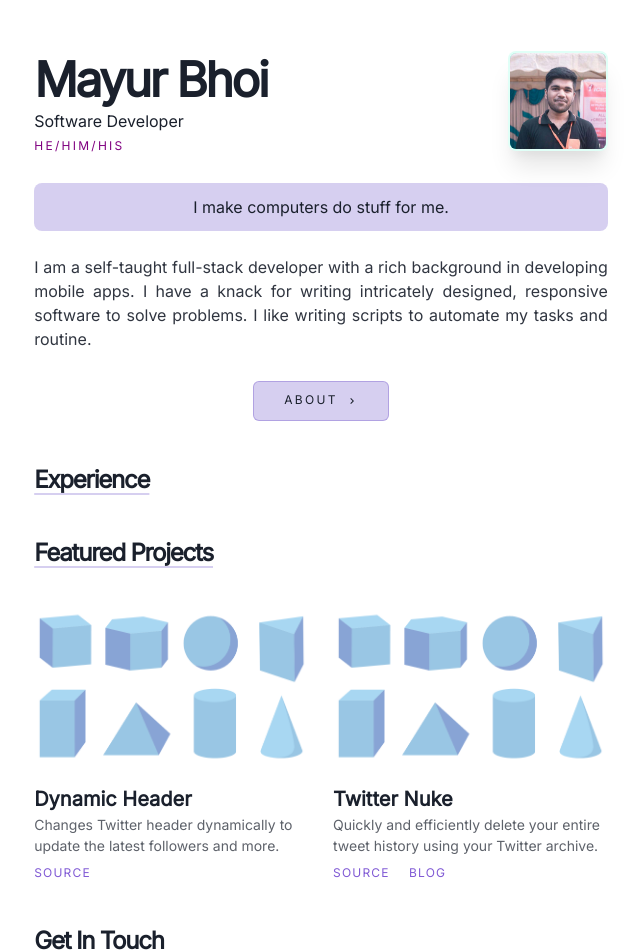
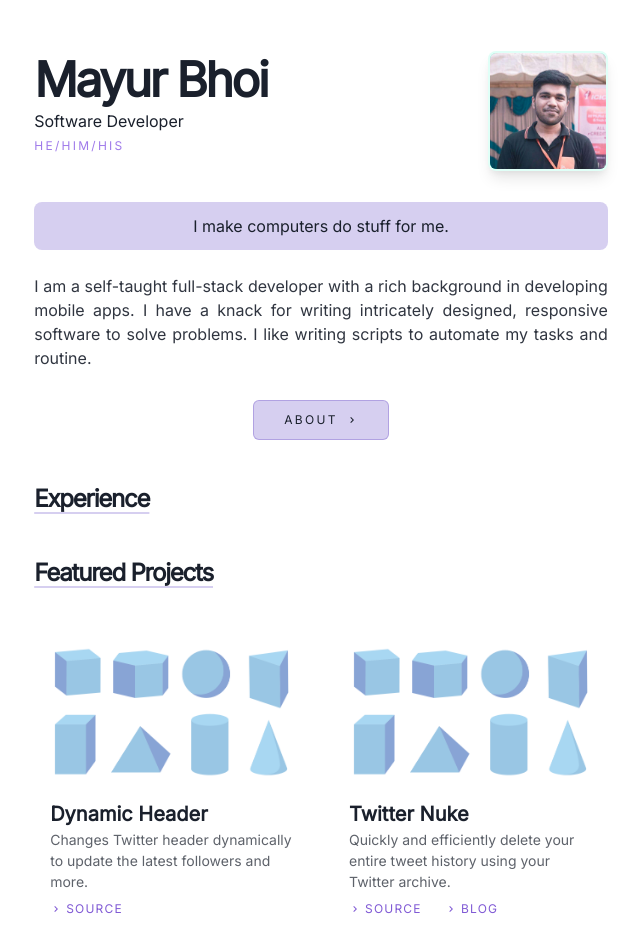
Before and after one commit to Mayur57/mayurbhoi.com, a Next.js app: page / in a window 1280 px wide. Shown: the part 60-1012 px from the top of the page, without its empty margins (319-959 px from the left). Built offline with nearby package versions, Linux system fonts and the light colour scheme; a web font is replaced by a local one.

Commit message:
incremental improvements

```diff
--- a/components/grid-item.js
+++ b/components/grid-item.js
@@ -12,6 +12,7 @@ import {
   useColorModeValue
 } from '@chakra-ui/react'
 import { Global } from '@emotion/react'
+import { ChevronRightIcon } from '@chakra-ui/icons'
 
 export const GridItemCustom = ({ children, href, title, thumbnail }) => (
   <Box w="100%" align="center">
@@ -60,7 +61,7 @@ export const ProjectsGridItemIndex = ({
   sourcelink,
   bloglink
 }) => (
-  <Box w="100%" mt={4}>
+  <Box w="100%" mt={4} p={4} borderRadius='lg' transition='400ms' _hover={{ transform: 'scale(1.025)', transition: '400ms', boxShadow: 'lg' }}>
     <NextLink href={`/projects/${id}`}>
       <LinkBox cursor="pointer">
         <Image
@@ -77,7 +78,7 @@ export const ProjectsGridItemIndex = ({
         </Text>
       </LinkBox>
     </NextLink>
-    <Grid templateColumns="repeat(2, 60px)" gap={4} mt={2}>
+    <Grid templateColumns="repeat(2, 80px)" gap={4} mt={2}>
       <GridItem fontSize={12} letterSpacing="1.2px">
         <NextLink href={sourcelink} passHref>
           <Link
@@ -91,6 +92,7 @@ export const ProjectsGridItemIndex = ({
               textUnderlineOffset: 3
             }}
           >
+            <ChevronRightIcon mr={1} mb={0.5} />
             SOURCE
           </Link>
         </NextLink>
@@ -110,6 +112,7 @@ export const ProjectsGridItemIndex = ({
                 textUnderlineOffset: 3
               }}
             >
+              <ChevronRightIcon mr={1} mb={0.5} />
               BLOG
             </Link>
           </NextLink>
--- a/components/linkButton.js
+++ b/components/linkButton.js
@@ -13,7 +13,9 @@ const LinkButton = ({ children, link }) => (
             'rgba(121, 96, 206, 0.5)',
             'rgba(56,178,172, 0.5)'
           ),
-          transition: '500ms'
+          // transition: '500ms',
+          transform: 'scale(1.05)',
+          boxShadow: 'lg'
         }}
         bgColor={useColorModeValue(
           'rgba(121, 96, 206, 0.3)',
@@ -23,7 +25,7 @@ const LinkButton = ({ children, link }) => (
           'rgba(121, 96, 206, 0.4)',
           'rgba(56,178,172, 0.4)'
         )}
-        transition='500ms'
+        // transition='500ms'
       >
         {children}
       </Button>
--- a/libs/theme.js
+++ b/libs/theme.js
@@ -3,11 +3,11 @@ import { mode } from '@chakra-ui/theme-tools'
 import '@fontsource/inter'
 
 const style = {
-  global: props => ({
+  global: (props) => ({
     body: {
       bg: mode('#FFFFFF', '#202020')(props)
-    }
-  })
+    },
+  }),
 }
 
 const components = {
@@ -52,7 +52,7 @@ const components = {
   },
   Link: {
     baseStyle: props => ({
-      color: mode('#3D7AED', '#FF63C3')(props),
+      color: mode('#3D7AED', '#FF63C3')(props), //TODO: Change link colors here
       textUnderlinOffset: 3
     })
   }
@@ -69,7 +69,8 @@ const colors = {
 
 const config = {
   initialColorMode: 'light',
-  useSystemColorMode: false
+  useSystemColorMode: false,
+  cssVarPrefix: 'mb'
 }
 
 const theme = extendTheme({
--- a/pages/_app.js
+++ b/pages/_app.js
@@ -9,6 +9,10 @@ const GlobalStyles = css`
   .js-focus-visible :focus:not([data-focus-visible-added]) {
     outline: none;
     box-shadow: none;
+  }
+
+  p {
+    font-size: 16px;
   }
 `
 
--- a/pages/index.js
+++ b/pages/index.js
@@ -16,7 +16,7 @@ const Page = () => {
   return (
     <Container>
       <Section delay={0.1}>
-        <Box display={{ md: 'flex' }} padding="55px 0px 0px 0px">
+        <Box display={{ md: 'flex' }} alignItems='flex-start' padding="55px 0px 0px 0px">
           <Box flexGrow={1}>
             <Heading
               as="h2"
@@ -30,7 +30,7 @@ const Page = () => {
             <Heading
               as="h6"
               variant="pronouns"
-              color={useColorModeValue('purple', 'teal.400')}
+              color={useColorModeValue('purple.400', 'teal.200')}
             >
               he/him/his
             </Heading>
@@ -46,12 +46,19 @@ const Page = () => {
               backgroundColor="#64ffda"
               borderWidth={2}
               borderStyle="solid"
-              maxWidth="100px"
+              maxWidth="120px"
               display="inline-block"
               borderRadius="lg"
               src="/images/me.jpg"
               alt="Profile Picture"
-              boxShadow="xl"
+              boxShadow="lg"
+              transition='250ms'
+              _hover={{
+                transform: 'scale(1.05)',
+                boxShadow: 'xl',
+                transition: '250ms',
+                borderColor: useColorModeValue('purple.200', 'teal.200')
+              }}
             />
           </Box>
         </Box>
```
